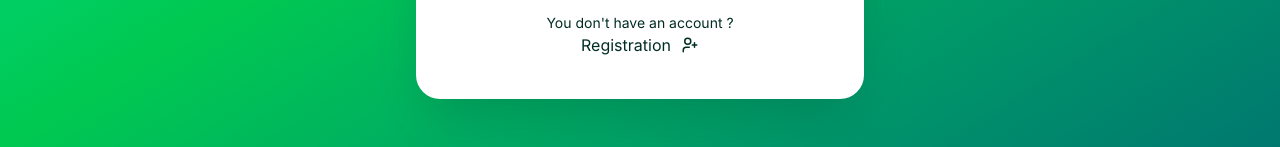
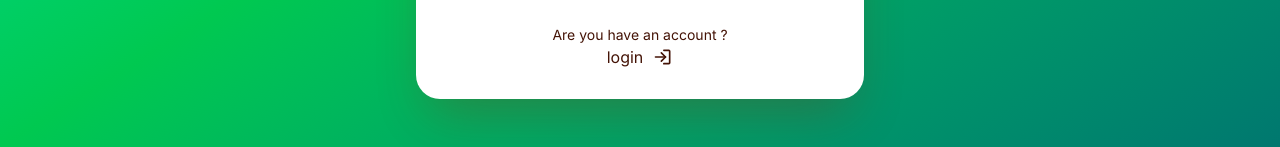
Before and after one commit to omid-soltani/LoginForm, a website: page login.html in a window 1280 px wide. Both pictures are taken after a click on the button "Registration". Shown: the part 653-800 px from the top of the page. Drawn offline with Linux system fonts and the light colour scheme.

Commit message:
feat: add feature switch betwen login and register

```diff
--- a/js/login.js
+++ b/js/login.js
@@ -2,11 +2,20 @@ const d = document;
 const passwordRegex = /^(?=.*[A-Za-z])(?=.*\d).{8,}$/;
 const emailRegex = /^[^\s@]+@[^\s@]+\.[^\s@]+$/;
 const userNameRegex = /^[a-zA-Z0-9_-]{4,}$/;
-
+// form inputs
 const passwordInputs = d.querySelectorAll(".password-inputs");
 const formInputs = d.querySelectorAll("input:not([type='checkbox'])");
 const emailInputs = d.querySelectorAll(".email-inputs");
 const usernameInput = d.getElementById("username-input");
+
+// switch btns
+const switchBtns = d.querySelectorAll(".switch-btn");
+
+// cards
+const card = d.getElementById("main-card");
+const registerCard = d.getElementById("register-card");
+const loginCard = d.getElementById("login-card");
+console.log(loginCard);
 
 const inputsValidateByBorder = (inputPassword, passRegex) => {
   if (passRegex.test(inputPassword.value.trim())) {
@@ -32,3 +41,14 @@ emailInputs.forEach((emailInput) => {
 usernameInput.addEventListener("input", () => {
   inputsValidateByBorder(usernameInput, userNameRegex);
 });
+
+switchBtns.forEach((btn) => {
+  btn.addEventListener("click", (e) => {
+    const btnType = e.currentTarget.dataset.action;
+    if (btnType === "registration") {
+      card.classList.add("is-flipped");
+    } else {
+      card.classList.remove("is-flipped");
+    }
+  });
+});
--- a/login.html
+++ b/login.html
@@ -15,10 +15,10 @@
     <div class="w-full max-w-md">
 
         <div class="scene">
-            <div class="card relative w-full h-full">
+            <div id="main-card" class="card relative w-full h-full">
 
                 <!-- login card -->
-                <section
+                <section id="login-card"
                     class=" face flex flex-col face bg-white absolute inset-0 rounded-3xl shadow-2xl shadow-emerald-900/30 px-8 py-10  ">
 
                     <!-- form title -->
@@ -127,10 +127,10 @@
                         You don't have an account ?
                     </p>
                     <div class="w-max mx-auto group flex flex-col items-center transition-all ">
-                        <div
-                            class="group flex items-center text-emerald-950 hover:text-emerald-600 gap-x-2.5 justify-center">
-                            <button type="button" class="  font-inter-regular  ">Registration
-                            </button>
+                        <button type="button" data-action="registration"
+                            class="group switch-btn flex items-center text-emerald-950 hover:text-emerald-600 gap-x-2.5 justify-center">
+                            <div class="  font-inter-regular  ">Registration
+                            </div>
                             <svg class="size-4.5 " xmlns="http://www.w3.org/2000/svg" width="24" height="24"
                                 viewBox="0 0 24 24" fill="none" stroke="currentColor" stroke-width="2"
                                 stroke-linecap="round" stroke-linejoin="round">
@@ -140,7 +140,7 @@
                                 <circle cx="9" cy="7" r="4" />
                                 <path d="M3 21v-2a4 4 0 0 1 4-4h4" />
                             </svg>
-                        </div>
+                        </button>
 
                         <span
                             class="block w-0 h-0.5 rounded-full bg-emerald-600 group-hover:w-30 transition-all"></span>
@@ -148,8 +148,8 @@
                 </section>
 
                 <!-- register card -->
-                <section
-                    class="face-back face flex flex-col bg-white absolute inset-0 rounded-3xl shadow-2xl shadow-orange-900/30  p-7 ">
+                <section id="register-card"
+                    class=" face face-back flex flex-col bg-white absolute inset-0 rounded-3xl shadow-2xl  shadow-orange-900/30  p-7 ">
 
                     <!-- form title -->
                     <div class="mb-7">
@@ -283,10 +283,10 @@
                         Are you have an account ?
                     </p>
                     <div class="w-max mx-auto group flex flex-col items-center transition-all ">
-                        <div
-                            class="group flex items-center text-orange-950 hover:text-amber-500 gap-x-2.5 justify-center">
-                            <button type="button" class="  font-inter-regular">login
-                            </button>
+                        <button type="button" data-action="login"
+                            class="group switch-btn flex items-center text-orange-950 hover:text-amber-500 gap-x-2.5 justify-center">
+                            <div class=" font-inter-regular">login
+                            </div>
                             <svg class="size-5 right-4 " xmlns="http://www.w3.org/2000/svg" width="24" height="24"
                                 viewBox="0 0 24 24" fill="none" stroke="currentColor" stroke-width="2"
                                 stroke-linecap="round" stroke-linejoin="round">
@@ -294,7 +294,7 @@
                                 <path d="M10 17l5-5-5-5" />
                                 <path d="M15 12H3" />
                             </svg>
-                        </div>
+                        </button>
 
                         <span class="block w-0 h-0.5 rounded-full bg-amber-500 group-hover:w-30 transition-all"></span>
                     </div>
```
Also changed, not shown: src/output.css.
